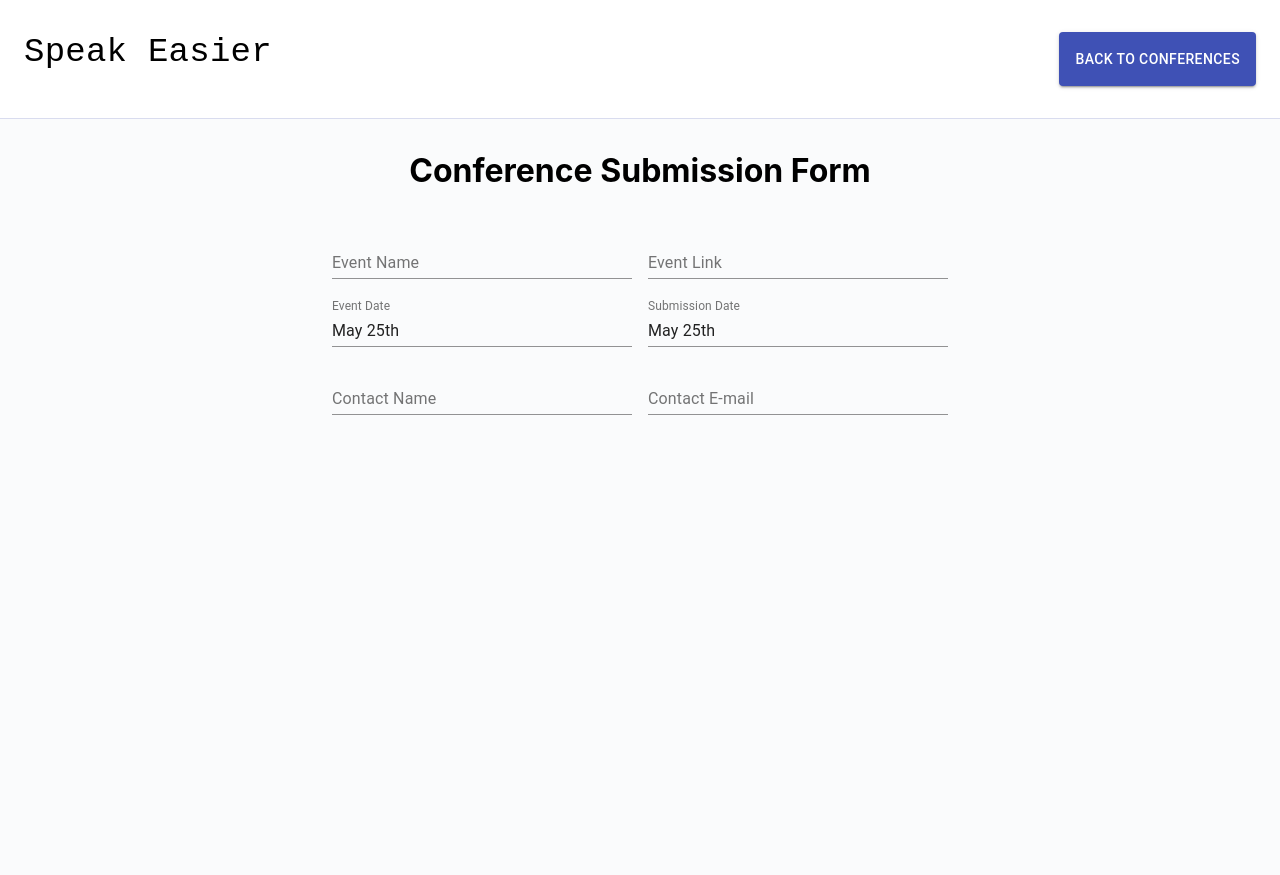
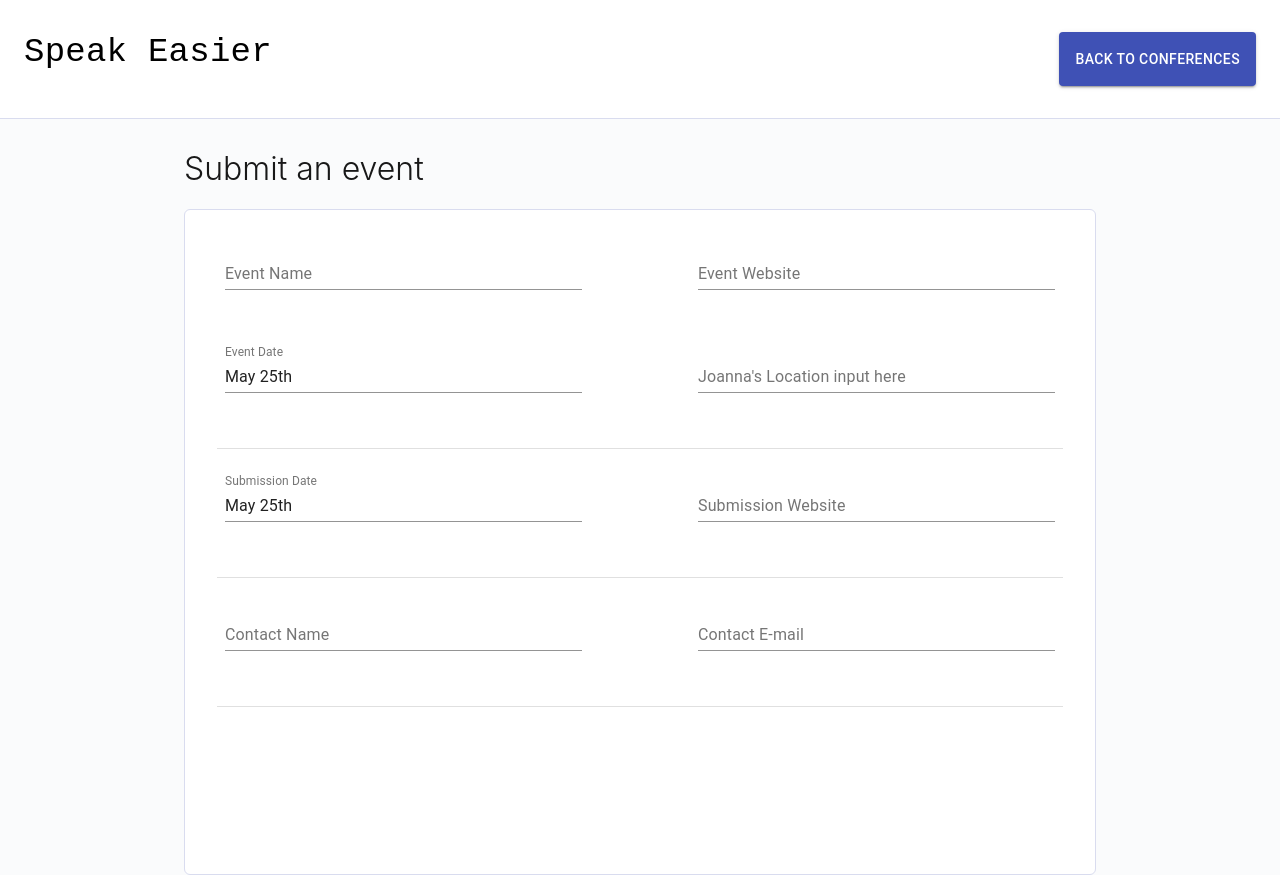
Before and after one commit to bridge-school/speakeasier-frontend, a React (Create React App) app: page /submit-conference in a window 1280 px wide. Before the commit the page ends 800 px from the top, so only its background shows below. Built offline with nearby package versions, Linux system fonts and the light colour scheme.

Commit message:
Feat/app styling (#11)
* Styled submit form

* Fixed typo in FormPage.js

```diff
--- a/src/Form.js
+++ b/src/Form.js
@@ -3,17 +3,22 @@ import { makeStyles } from '@material-ui/core/styles';
 import Moment from '@date-io/moment';
 import TextField from '@material-ui/core/TextField';
 import { DatePicker, MuiPickersUtilsProvider } from '@material-ui/pickers';
+import Divider from '@material-ui/core/Divider';
 
 const useStyles = makeStyles(theme => ({
   root: {
-    flexGrow: 1,
-    textAlign: 'center'
+    display: 'grid',
+    columnGap: '100px',
+    rowGap: '25px'
   },
   inputField: {
+    flex: 1,
     marginLeft: theme.spacing(1),
     marginRight: theme.spacing(1),
-    width: 300,
-    marginTop: 20
+    marginBottom: 30
+  },
+  divider: {
+    gridColumn: 'span 2'
   }
 }));
 
@@ -35,13 +40,13 @@ const Form = () => {
       <TextField
         id="standard-name"
         label="Event Name"
-        placeholder="My Event Name"
+        placeholder="Event Name"
         className={classes.inputField}
       />
       <TextField
         id="standard-name"
-        label="Event Link"
-        placeholder="My Event Website"
+        label="Event Website"
+        placeholder="Event Website"
         className={classes.inputField}
       />
       <MuiPickersUtilsProvider utils={Moment}>
@@ -51,6 +56,13 @@ const Form = () => {
           value={selectedEventDate}
           onChange={onEventDateChange}/>
       </MuiPickersUtilsProvider>
+      <TextField
+        id="standard-name"
+        label="Joanna's Location input here"
+        placeholder="Joanna's Location input here"
+        className={classes.inputField}
+      />
+      <Divider className={classes.divider}/>
       <MuiPickersUtilsProvider utils={Moment}>
         <DatePicker
           className={classes.inputField}
@@ -61,16 +73,24 @@ const Form = () => {
       </MuiPickersUtilsProvider>
       <TextField
         id="standard-name"
+        label="Submission Website"
+        placeholder="Submission Website"
+        className={classes.inputField}
+      />
+      <Divider className={classes.divider}/>
+      <TextField
+        id="standard-name"
         label="Contact Name"
-        placeholder="My Name"
+        placeholder="Contact Name"
         className={classes.inputField}
       />
       <TextField
         id="standard-name"
         label="Contact E-mail"
-        placeholder="My E-mail"
+        placeholder="Contact Email"
         className={classes.inputField}
       />
+      <Divider className={classes.divider}/>
     </form>
   );
 };
--- a/src/FormPage.js
+++ b/src/FormPage.js
@@ -3,17 +3,36 @@ import Container from '@material-ui/core/Container';
 import Box from '@material-ui/core/Box';
 import Header from './Header';
 import Form from './Form';
+import { makeStyles } from '@material-ui/core/styles';
 
-const FormPage = () => (
+const useStyles = makeStyles(theme => ({
+  body: {
+    backgroundColor: '#FFF',
+    border: '1px solid #D9DCEF',
+    borderRadius: '6px',
+    minHeight: '600px'
+  },
+  title: {
+    fontWeight: '300',
+    color: '#181818'
+  }
+}));
+
+const FormPage = () => {
+  const classes = useStyles();
+
+  return (
     <>
       <Header buttonText="Back To Conferences" path="/"/>
       <Container maxWidth="md">
-      <Box my={4} flexGrow={1} textAlign="center">
-        <h1>Conference Submission Form</h1>
+        <h1 className={classes.title}>Submit an event</h1>
+        <Box p={4} flexGrow={1} textAlign="center" className={classes.body}>
           <Form/>
         </Box>
       </Container>
     </>
   );
+}
+
 
 export default FormPage;
--- a/src/Header.js
+++ b/src/Header.js
@@ -9,7 +9,8 @@ import { makeStyles } from '@material-ui/core/styles';
 const useStyles = makeStyles(theme => ({
   header: {
     backgroundColor: '#FFF',
-    borderBottom: '1px solid #D9DCEF'
+    borderBottom: '1px solid #D9DCEF',
+    marginBottom: '30px'
   }
 }));
 
--- a/src/HomePage.js
+++ b/src/HomePage.js
@@ -7,7 +7,7 @@ const HomePage = () => (
   <>
     <Header buttonText="Submit Conference" path="/submit-conference" />
     <Container maxWidth="md">
-      <Box my={4} flexGrow={1} textAlign="center">
+      <Box flexGrow={1} textAlign="center">
         <h1>Home Page</h1>
       </Box>
     </Container>
```
Lines whose indentation alone changed are shown as unchanged.
